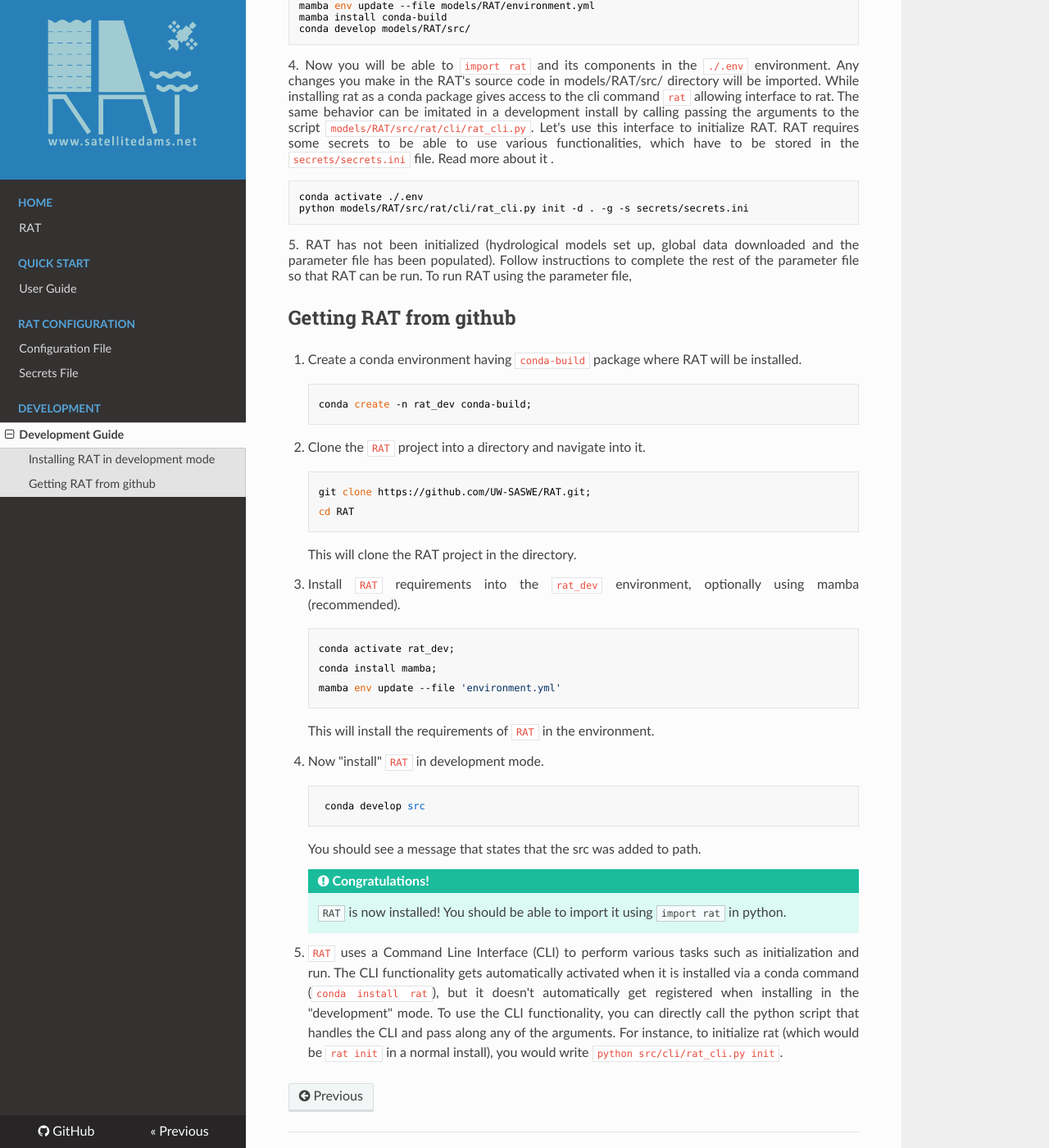
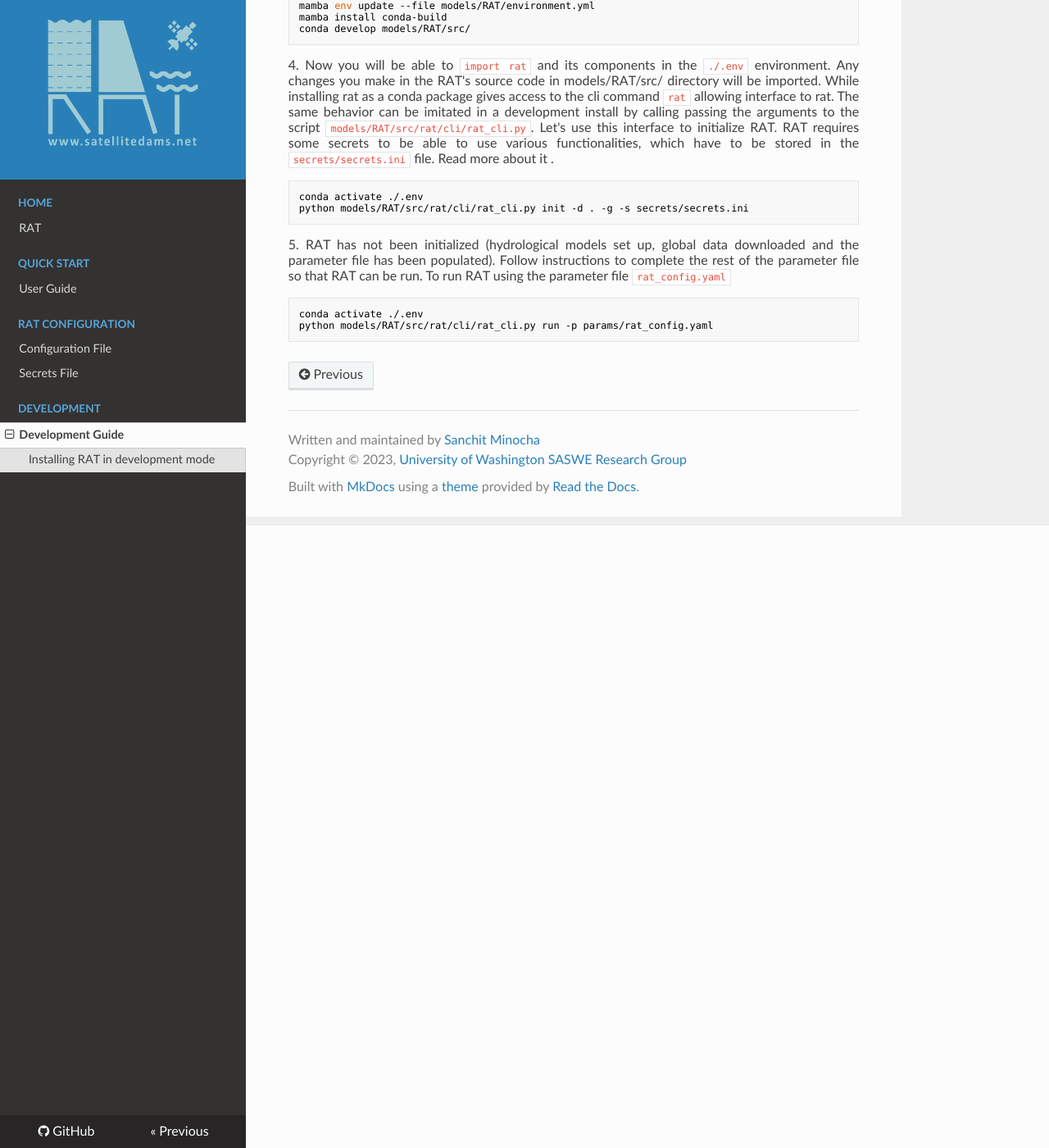
Before and after one commit to UW-SASWE/RAT, an MkDocs documentation site: the page built from docs/Development/DevelopmentGuide.md, in a window 1280 px wide and 1400 px high, scrolled down 759 px. Shown: the whole window at 82% size. Built offline with MkDocs 1.6.1, drawn with Linux system fonts in a browser that asks for light colours; nearby versions of some CDN libraries.

````diff
--- a/docs/Development/DevelopmentGuide.md
+++ b/docs/Development/DevelopmentGuide.md
@@ -32,37 +32,8 @@ conda develop models/RAT/src/
 conda activate ./.env
 python models/RAT/src/rat/cli/rat_cli.py init -d . -g -s secrets/secrets.ini
 ```
-5. RAT has not been initialized (hydrological models set up, global data downloaded and the parameter file has been populated). Follow instructions [](here) to complete the rest of the parameter file so that RAT can be run. To run RAT using the parameter file,
-
-## Getting RAT from github
-
-1. Create a conda environment having `conda-build` package where RAT will be installed.
+5. RAT has not been initialized (hydrological models set up, global data downloaded and the parameter file has been populated). Follow instructions [](here) to complete the rest of the parameter file so that RAT can be run. To run RAT using the parameter file `rat_config.yaml`
 ```
-conda create -n rat_dev conda-build;
+conda activate ./.env
+python models/RAT/src/rat/cli/rat_cli.py run -p params/rat_config.yaml
 ```
-
-2.  Clone the `RAT` project into a directory and navigate into it.
-```
-git clone https://github.com/UW-SASWE/RAT.git;
-cd RAT
-```
-This will clone the RAT project in the directory.
-
-3. Install `RAT` requirements into the `rat_dev` environment, optionally using mamba (recommended).
-```
-conda activate rat_dev;
-conda install mamba;
-mamba env update --file 'environment.yml'
-```
-This will install the requirements of `RAT` in the environment.
-
-4. Now "install" `RAT` in development mode.
-```
- conda develop src
-```
-You should see a message that states that the src was added to path.
-
-    !!! tip "Congratulations!"
-        `RAT` is now installed! You should be able to import it using `import rat` in python.
-
-5. `RAT` uses a Command Line Interface (CLI) to perform various tasks such as initialization and run. The CLI functionality gets automatically activated when it is installed via a conda command (`conda install rat`), but it doesn't automatically get registered when installing in the "development" mode. To use the CLI functionality, you can directly call the python script that handles the CLI and pass along any of the arguments. For instance, to initialize rat (which would be `rat init` in a normal install), you would write `python src/cli/rat_cli.py init`.
````
